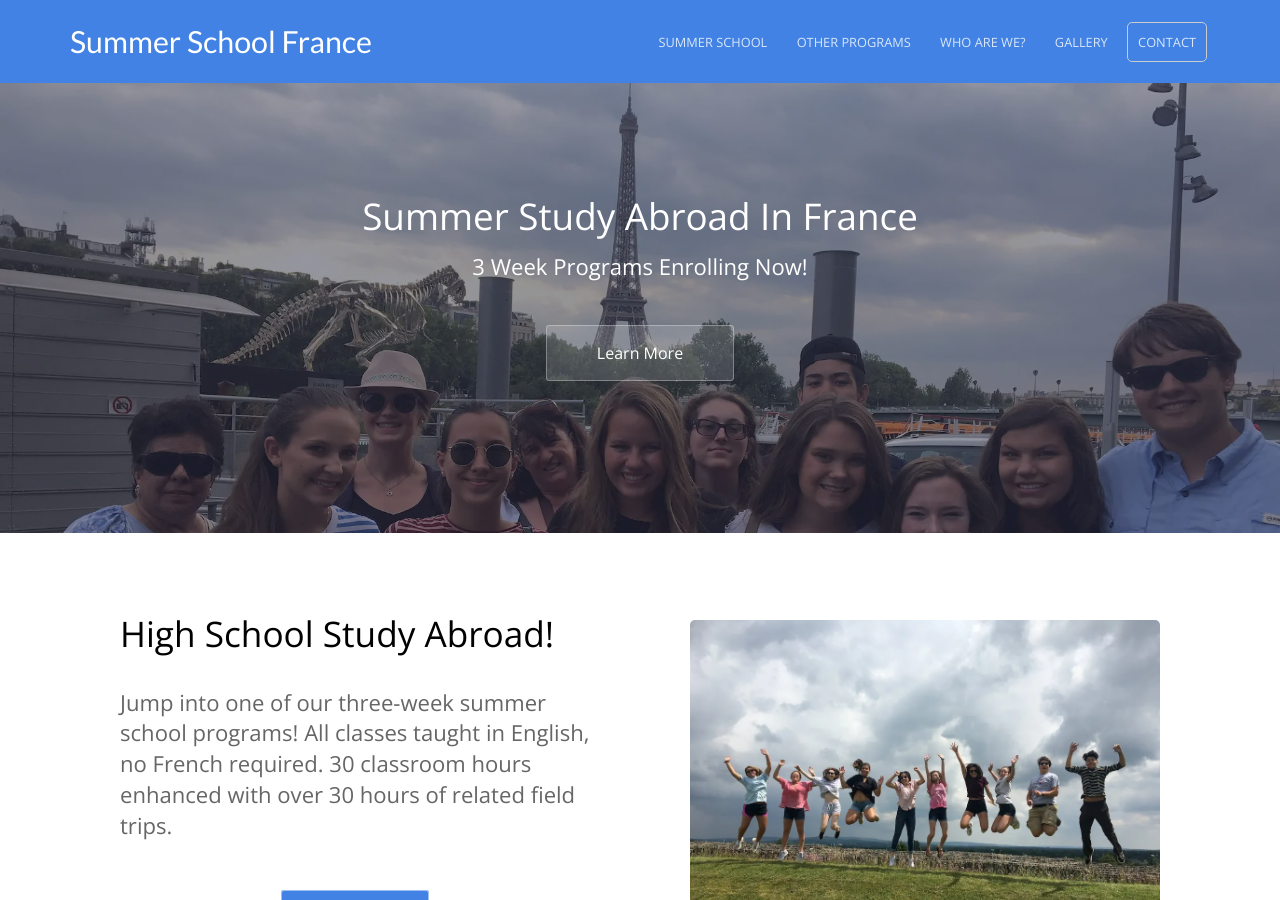
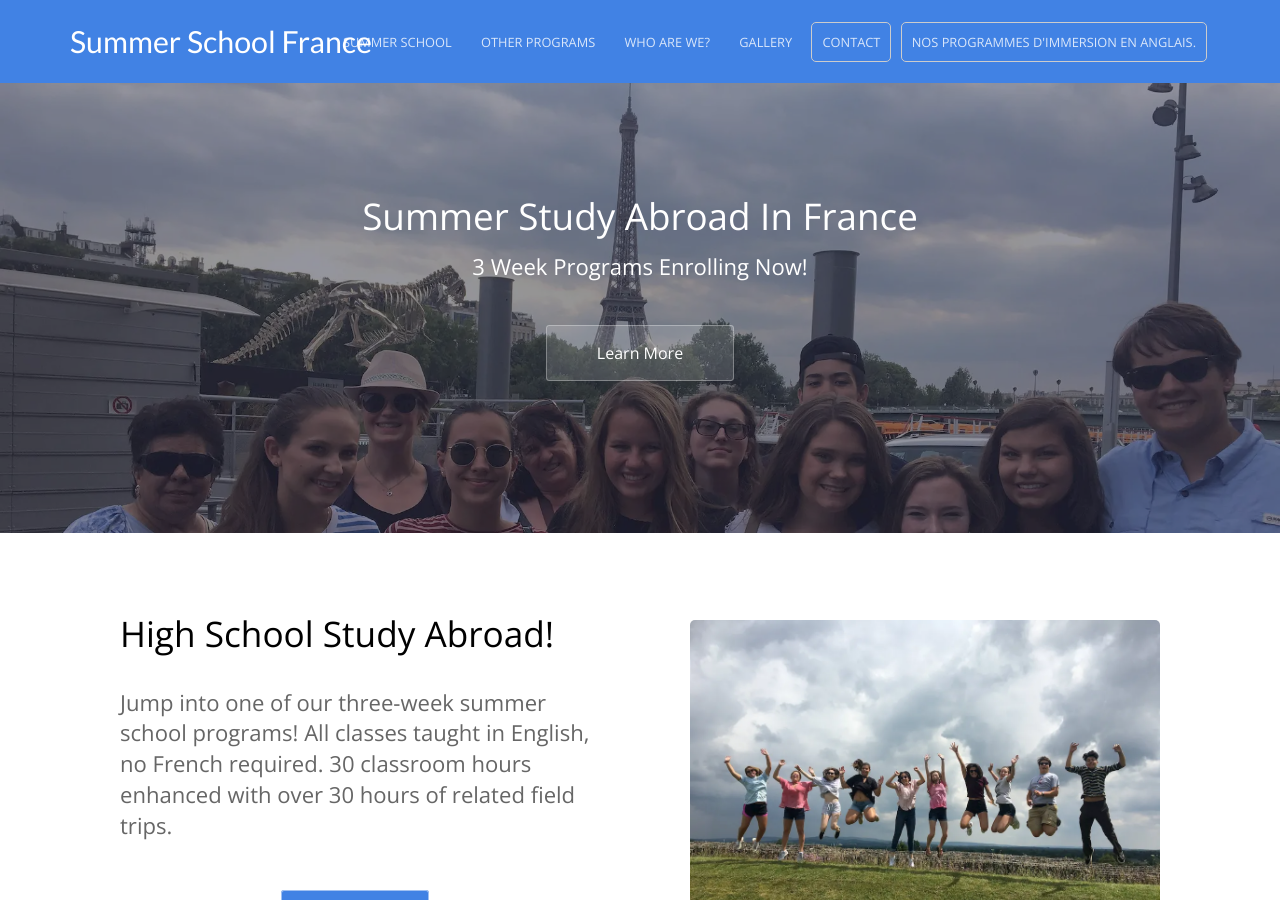
Before and after one commit to baritchie/project1, a Jekyll site: the page built from index.html, in a window 1280 px wide and 900 px high. Built offline with Jekyll 4.4.1, drawn with Linux system fonts in a browser that asks for light colours.

Commit message:
Updated '_data/navigation.yml' via CloudCannon

```diff
--- a/_data/navigation.yml
+++ b/_data/navigation.yml
@@ -18,3 +18,7 @@
   link: /contact/
   new_window: false
   highlight: true
+- name: Nos programmes d'immersion en anglais.
+  link:
+  new_window: false
+  highlight: true
```
